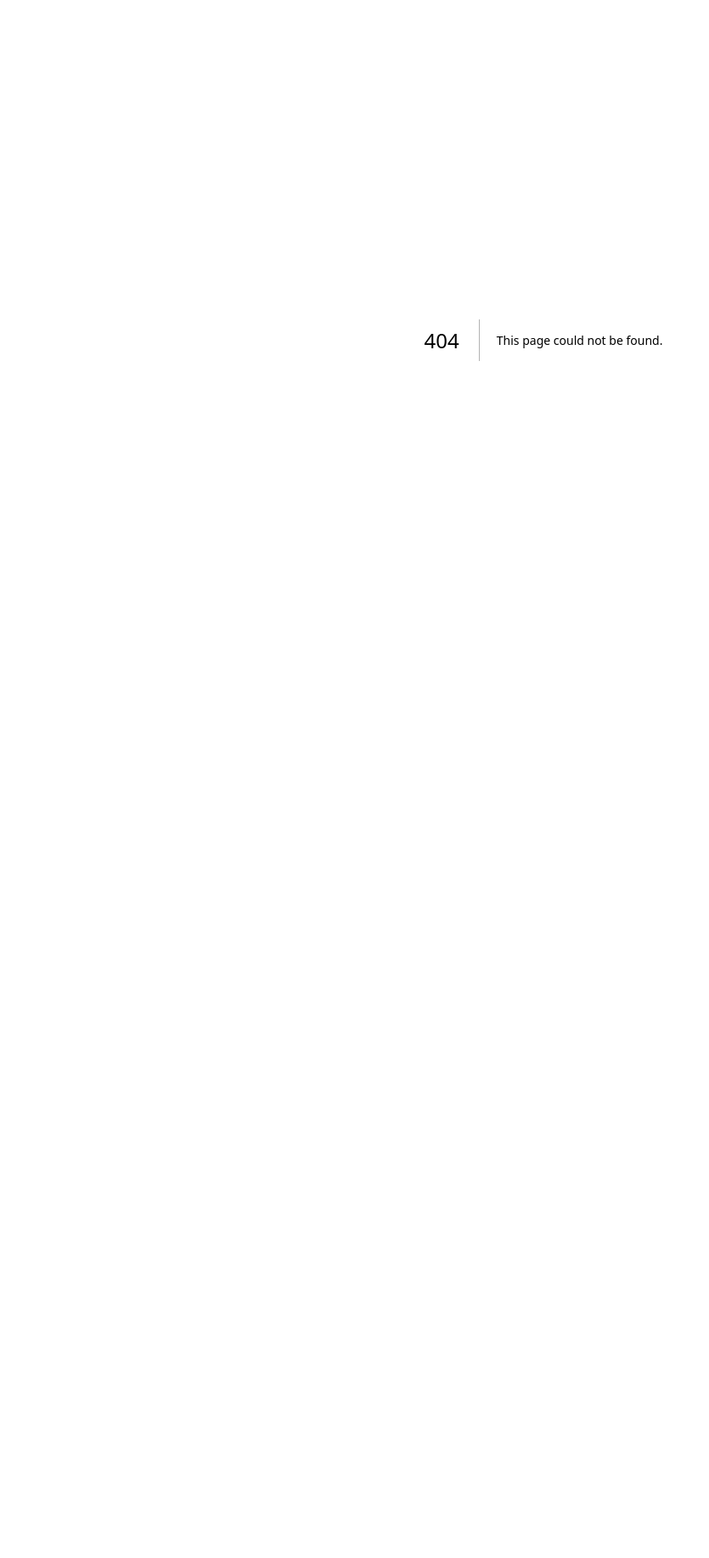
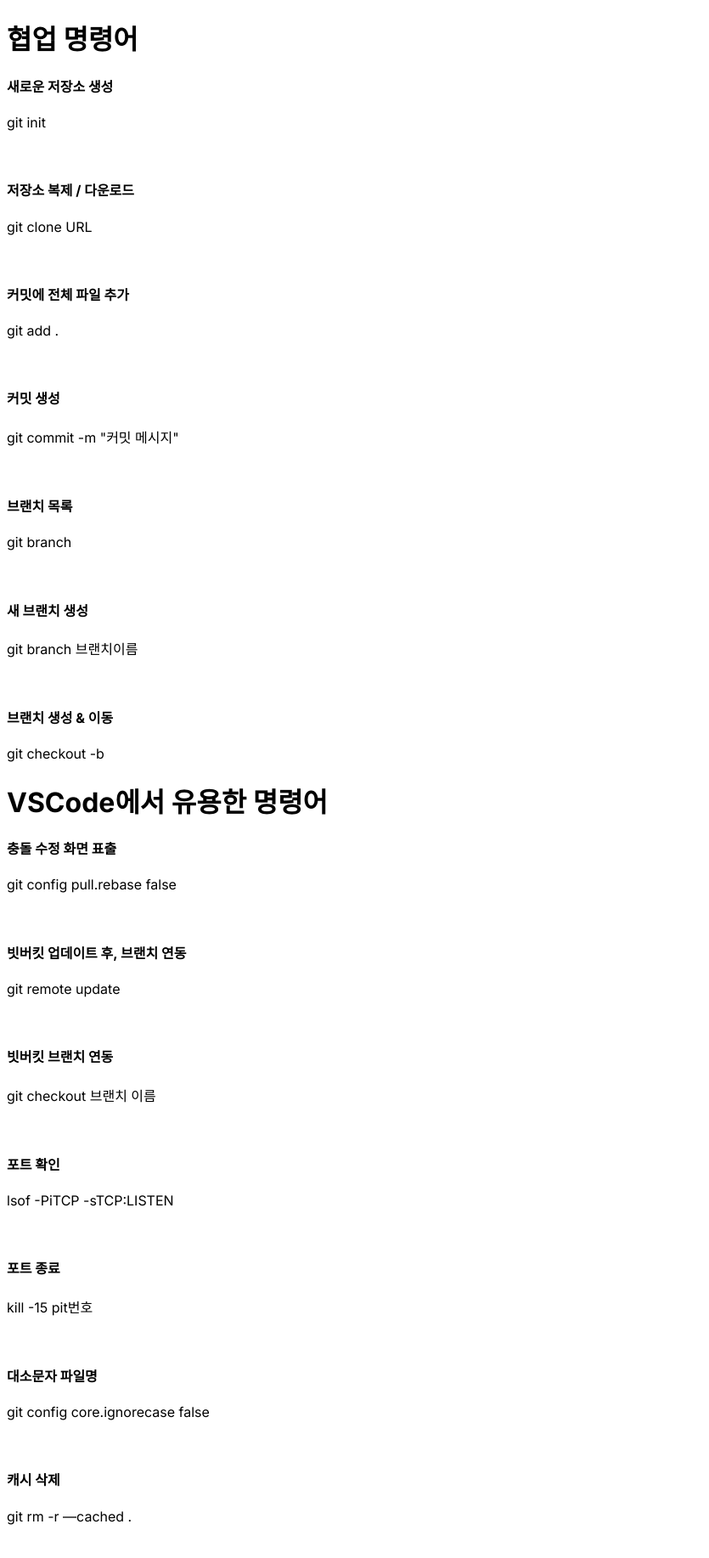
Before and after one commit to springin98/Study_Next.js, a Next.js app: page /etc/gitCommand in a window 1280 px wide. Before the commit this address had no page. Shown: the top 1834 px of the page at 85% size, without its empty margins (0-835 px from the left). Before the commit the page ends 800 px from the top, so only its background shows below. Built offline with nearby package versions, Linux system fonts and the light colour scheme.

Commit message:
ETC/gitCommand , ETC/kindsOfServer

```diff
--- /dev/null
+++ b/src/app/(pages)/etc/gitCommand/page.tsx
@@ -0,0 +1,5 @@
+import Body from "@/components/etc/gitCommand/Body";
+
+export default function Page() {
+  return <Body />;
+}
--- /dev/null
+++ b/src/app/components/etc/gitCommand/Body.tsx
@@ -0,0 +1,50 @@
+export default function Body() {
+  return (
+    <>
+      <h1>협업 명령어</h1>
+      <h4>새로운 저장소 생성</h4>
+      <p> git init</p>
+      <br />
+      <h4>저장소 복제 / 다운로드</h4>
+      <p>git clone URL</p>
+      <br />
+      <h4>커밋에 전체 파일 추가</h4>
+      <p>git add .</p>
+      <br />
+      <h4>커밋 생성</h4>
+      <p>git commit -m "커밋 메시지"</p>
+      <br />
+      <h4>브랜치 목록</h4>
+      <p>git branch</p>
+      <br />
+      <h4>새 브랜치 생성</h4>
+      <p>git branch 브랜치이름</p>
+      <br />
+      <h4>브랜치 생성 & 이동</h4>
+      <p>git checkout -b</p>
+      {/* ===== */}
+      <h1>VSCode에서 유용한 명령어</h1>
+      <h4>충돌 수정 화면 표출</h4>
+      <p>git config pull.rebase false</p>
+      <br />
+      <h4>빗버킷 업데이트 후, 브랜치 연동</h4>
+      <p>git remote update</p>
+      <br />
+      <h4>빗버킷 브랜치 연동</h4>
+      <p>git checkout 브랜치 이름</p>
+      <br />
+      <h4>포트 확인</h4>
+      <p>lsof -PiTCP -sTCP:LISTEN</p>
+      <br />
+      <h4>포트 종료</h4>
+      <p>kill -15 pit번호</p>
+      <br />
+      <h4>대소문자 파일명</h4>
+      <p>git config core.ignorecase false</p>
+      <br />
+      <h4>캐시 삭제</h4>
+      <p>git rm -r —cached . </p>
+      <br />
+    </>
+  );
+}
--- a/src/app/components/main/Body.tsx
+++ b/src/app/components/main/Body.tsx
@@ -5,6 +5,8 @@ export default function Body() {
     <div>
       <h1>Main</h1>
       <div>
+        <Link href={`/etc`}>ETC</Link>
+        <br />
         <Link href={`/guide`}>Guide</Link>
         <br />
         <Link href={`/next`}>Next Skill</Link>
```
Also changed, not shown: src/app/(pages)/etc/page.tsx (added, +19 -0 lines), src/app/components/etc/kindsOfServer/Body.tsx (+33 -6 lines).
